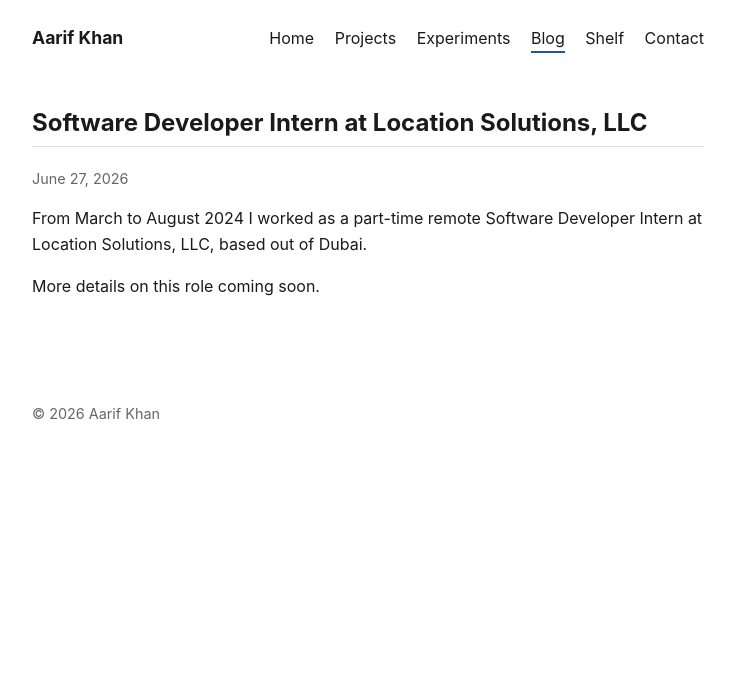
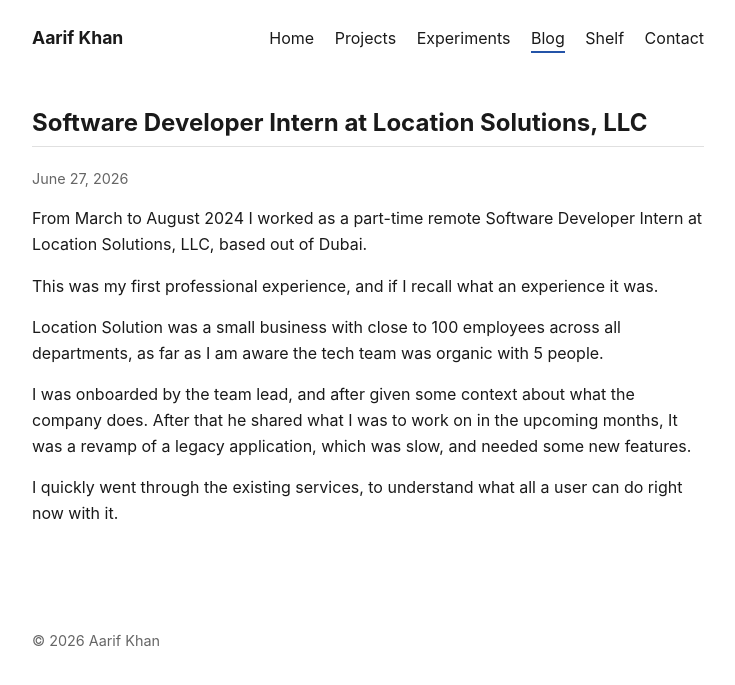
Before and after one commit to aarifkhan7/aarifkhan7.github.io, a Jekyll site: the page built from _posts/2026-06-27-location-solutions.md, in a window 1280 px wide. Shown: the top 685 px of the page, without its empty margins (272-1007 px from the left). Built offline with Jekyll 4.4.1, drawn with Linux system fonts in a browser that asks for light colours.

Commit message:
WIP LS Experience Post

```diff
--- a/_posts/2026-06-27-location-solutions.md
+++ b/_posts/2026-06-27-location-solutions.md
@@ -4,4 +4,11 @@ title: Software Developer Intern at Location Solutions, LLC
 
 From March to August 2024 I worked as a part-time remote Software Developer Intern at Location Solutions, LLC, based out of Dubai.
 
-More details on this role coming soon.
+This was my first professional experience, and if I recall what an experience it was.
+
+Location Solution was a small business with close to 100 employees across all departments, as far as I am aware the tech team was organic with 5 people.
+
+I was onboarded by the team lead, and after given some context about what the company does.
+After that he shared what I was to work on in the upcoming months, It was a revamp of a legacy application, which was slow, and needed some new features.
+
+I quickly went through the existing services, to understand what all a user can do right now with it.
```
